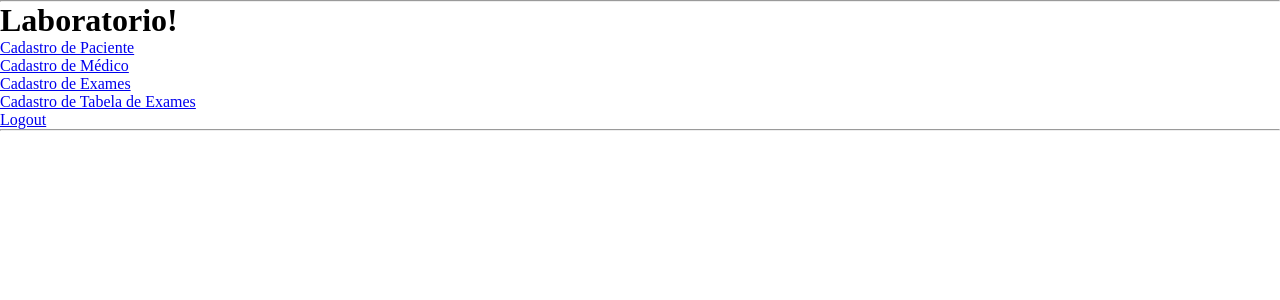
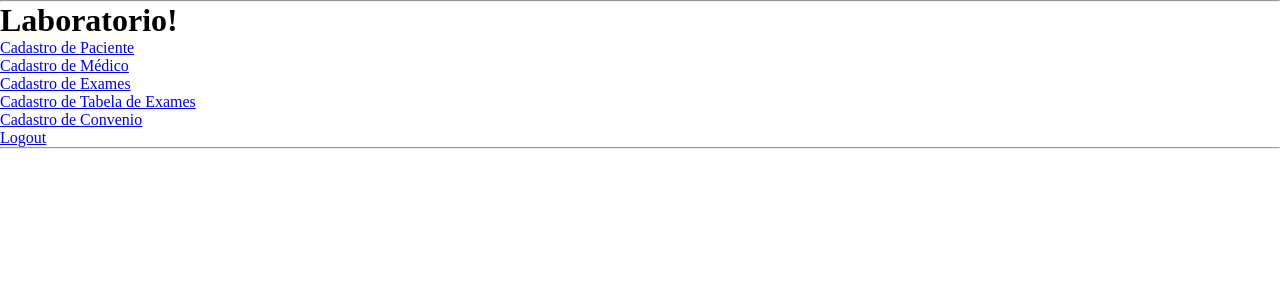
Before and after one commit to vitimm144/laboratorio, a Django app: page / in a window 1280 px wide. Shown: the part 150-450 px from the top of the page. Run offline with Django 3.2, Linux system fonts and the light colour scheme; the visitor is signed in with stand-in values (Sample User, id 1); some libraries are stand-ins or nearby versions.

Commit message:
Acrescentado linha para acesso cadastro de convenio

```diff
--- a/cadastro/templates/index.html
+++ b/cadastro/templates/index.html
@@ -6,5 +6,6 @@
 <a href="/medico/new" class="btn-btn-danger">Cadastro de Médico</a><br>
 <a href="/exame/new" class="btn-btn-danger">Cadastro de Exames</a><br>
 <a href="/tabela_exames/new" class="btn-btn-danger">Cadastro de Tabela de Exames</a><br>
+<a href="/convenio/new" class="btn-btn-danger">Cadastro de Convenio</a><br>
 <a href="/login" class="btn-btn-danger"> Logout </a>
 {% endblock content %}
```
